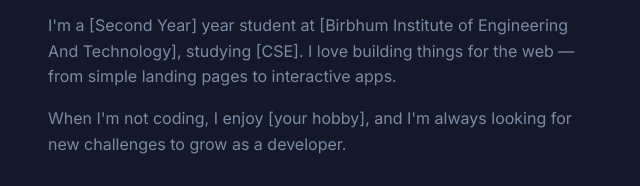
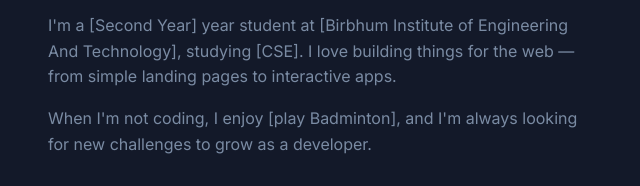
Before and after one commit to nafis731126-blip/nafis, a plain HTML site: page index.html in a window 1280 px wide. Shown: the part 1003-1189 px from the top of the page, 16-656 px from the left. Drawn offline with Linux system fonts and the light colour scheme.

Commit message:
Update hobby in about section of index.html

```diff
--- a/index.html
+++ b/index.html
@@ -263,7 +263,7 @@
         <div class="section-label">About Me</div>
         <h2>Who I Am</h2>
         <p>I'm a [Second Year] year student at [Birbhum Institute of Engineering And Technology], studying [CSE]. I love building things for the web — from simple landing pages to interactive apps.</p>
-        <p>When I'm not coding, I enjoy [your hobby], and I'm always looking for new challenges to grow as a developer.</p>
+        <p>When I'm not coding, I enjoy [play Badminton], and I'm always looking for new challenges to grow as a developer.</p>
         <div class="stat-row">
           <div class="stat"><div class="stat-num">5+</div><div class="stat-lbl">Projects Built</div></div>
           <div class="stat"><div class="stat-num">3+</div><div class="stat-lbl">Technologies</div></div>
```
